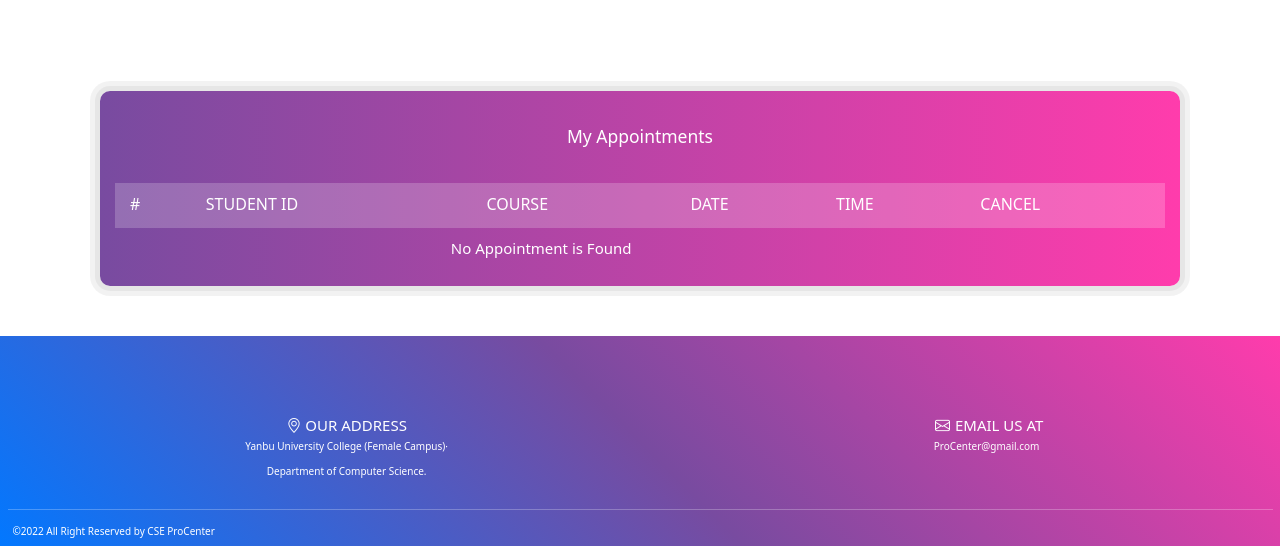
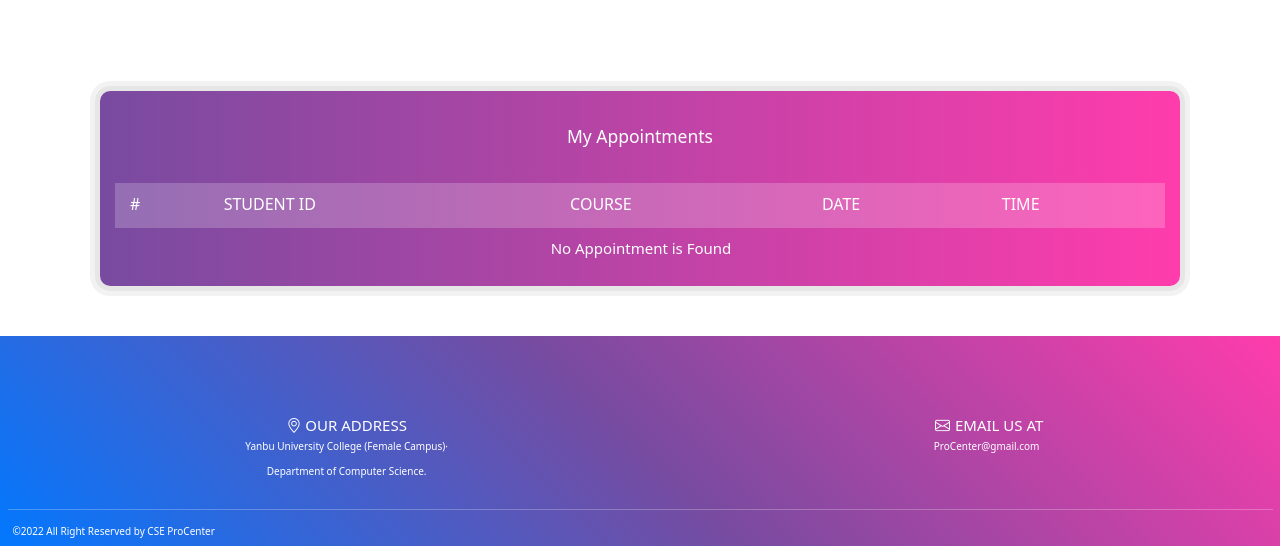
Before and after one commit to Amani-AZ/ProCenter-383, a PHP site: page /CS383-project/educator_appointment.php in a window 1280 px wide. Shown: the part 80-626 px from the top of the page. Run offline with PHP 8.4, Linux system fonts and the light colour scheme; the visitor is signed in with stand-in values (Sample User, id 1); data that the repository does not hold is empty; some libraries are stand-ins or nearby versions.

Commit message:
extra edit

```diff
--- a/educator_appointment.php
+++ b/educator_appointment.php
@@ -66,7 +66,7 @@
                                     <th>Course</th>
                                     <th> Date</th>
                                     <th> Time</th>
-                                    <th>Cancel</th>
+                                    <!-- <th>Cancel</th> -->
                                 </tr>
                             </thead>
                             <tbody>
@@ -84,7 +84,7 @@
                                 <td><?php echo $array[3];?></td>
                                 <td><?php echo $array[4];?></td>
                                 <td><?php echo $array[5];?></td>
-                                <td><a class='btn delete btn-primary rounded'><i class='fa fa-close  Edit-out-logo-size' ></i> Cancel</a></td>
+                                <!-- <td><a class='btn delete btn-primary rounded'><i class='fa fa-close  Edit-out-logo-size' ></i> Cancel</a></td>  -->
                                 </tr>
                                 <?php endwhile; ?>
                                 <?php else: ?>
```
